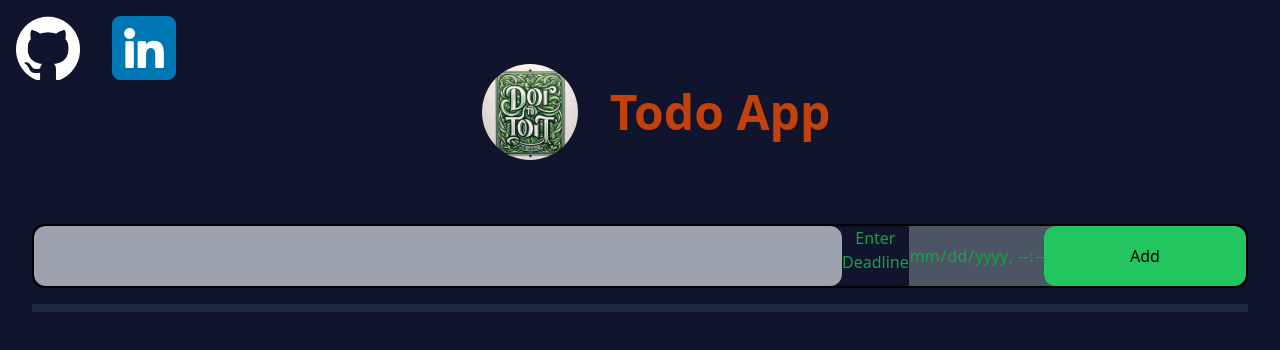
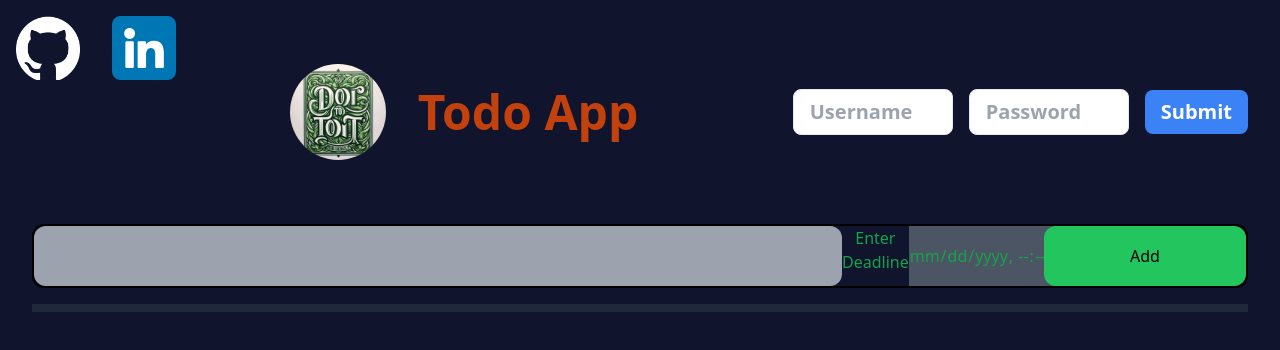
Before and after one commit to ParthGupta84616/TodoApp-ReactJs, a React (Create React App) app: page / in a window 1280 px wide. Shown: the top 350 px of the page. Built offline with nearby package versions, Linux system fonts and the light colour scheme.

Commit message:
Final frontend completed

```diff
--- a/src/components/Header.jsx
+++ b/src/components/Header.jsx
@@ -19,13 +19,19 @@ function Header() {
         </a>
     </div>
 
-    <div className='flex items-center justify-center m-8 -mb-8 text-5xl font-bold text-orange-700'>
-        <img src={Logo} alt=""
-        className='size-24 m-8 rounded-full'
-        />
+    <div className="flex justify-center ">
+      <div className="flex items-center justify-center m-8 -mb-8 text-5xl font-bold text-orange-700 w-3/4">
+        <img src={Logo} alt="" className="w-24 h-24 m-8 rounded-full" />
         <h1>Todo App</h1>
+      </div>
+      <div className="flex items-center relative justify-end m-8 -mb-8 text-xl font-bold text-orange-700 w-1/4">
+        <input type="text" placeholder="Username" className="w-40 px-4 py-2 mr-4 rounded-lg border focus:outline-none focus:border-blue-500" />
+        <input type="password" placeholder="Password" className="w-40 px-4 py-2 mr-4 rounded-lg border focus:outline-none focus:border-blue-500" />
+        <button className="bg-blue-500 text-white px-4 py-2 rounded-lg hover:bg-blue-600 focus:outline-none focus:bg-blue-600">Submit</button>
+      </div>
+    </div>
 
-    </div>
+
 
     </>
   )
```
